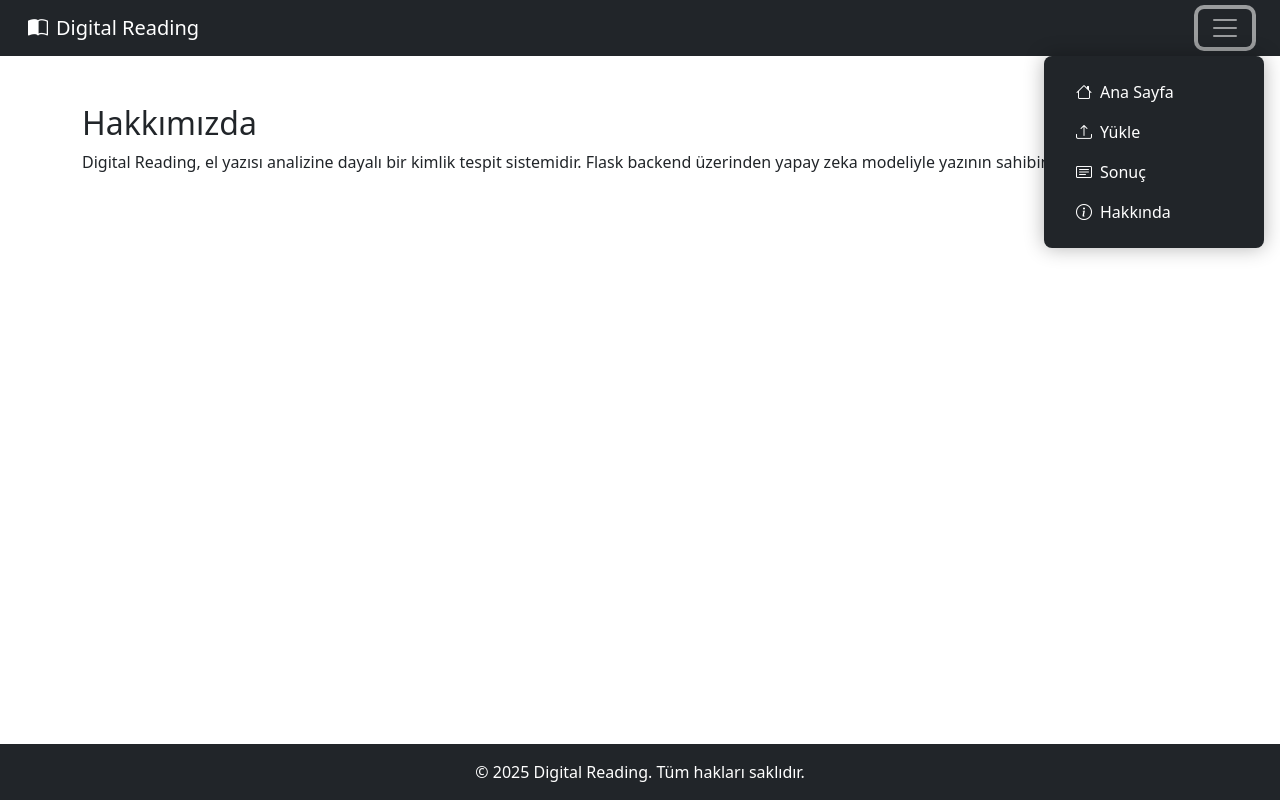
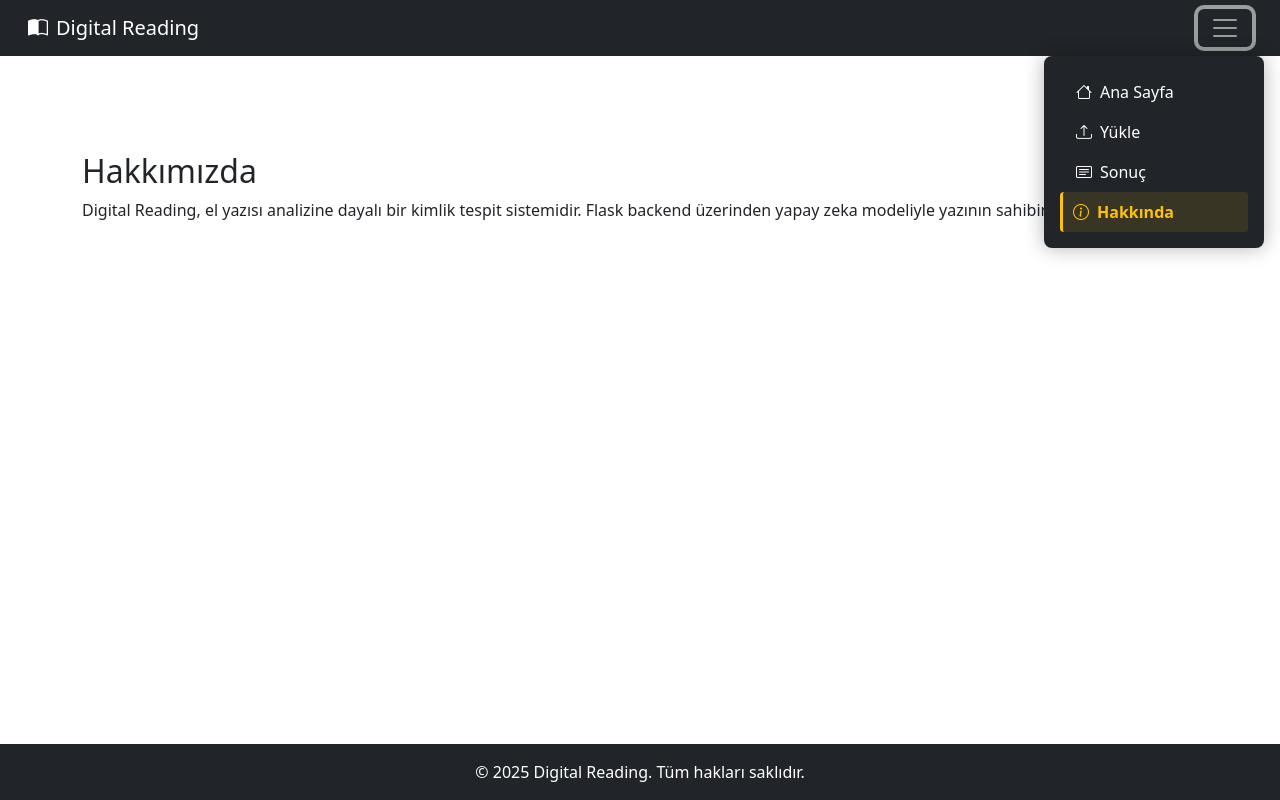
Before and after one commit to RuhanKarimov/HandWriting-Recognation, a React (Create React App) app: page /about in a window 1280 px wide. Both pictures are taken after a click on the button 1225 px from the left and 28 px from the top of the page. Built offline with nearby package versions, Linux system fonts and the light colour scheme.

Commit message:
navbar güncellendi

```diff
--- a/src/components/Navbar.jsx
+++ b/src/components/Navbar.jsx
@@ -51,26 +51,48 @@ export default function Navbar() {
             >
                 <ul className="nav flex-column p-3">
                     <li className="nav-item">
-                        <NavLink className="nav-link text-white" to="/">
+                        <NavLink
+                            to="/"
+                            end
+                            className={({isActive}) =>
+                                `nav-link text-white ${isActive ? 'active-link' : ''}`
+                            }
+                        >
                             <i className="bi bi-house me-2"></i>Ana Sayfa
                         </NavLink>
                     </li>
                     <li className="nav-item">
-                        <NavLink className="nav-link text-white" to="/upload">
+                        <NavLink
+                            to="/upload"
+                            className={({isActive}) =>
+                                `nav-link text-white ${isActive ? 'active-link' : ''}`
+                            }
+                        >
                             <i className="bi bi-upload me-2"></i>Yükle
                         </NavLink>
                     </li>
                     <li className="nav-item">
-                        <NavLink className="nav-link text-white" to="/result">
+                        <NavLink
+                            to="/result"
+                            className={({isActive}) =>
+                                `nav-link text-white ${isActive ? 'active-link' : ''}`
+                            }
+                        >
                             <i className="bi bi-card-text me-2"></i>Sonuç
                         </NavLink>
                     </li>
                     <li className="nav-item">
-                        <NavLink className="nav-link text-white" to="/about">
+                        <NavLink
+                            to="/about"
+                            className={({isActive}) =>
+                                `nav-link text-white ${isActive ? 'active-link' : ''}`
+                            }
+                        >
                             <i className="bi bi-info-circle me-2"></i>Hakkında
                         </NavLink>
                     </li>
                 </ul>
+
             </div>
         </nav>
     );
--- a/src/pages/About.jsx
+++ b/src/pages/About.jsx
@@ -2,7 +2,7 @@ import React from 'react';
 
 export default function About() {
     return (
-        <div className="container mt-5">
+        <div className="container mt-5" style={{ paddingTop: '6vh' }}>
             <h2>Hakkımızda</h2>
             <p>
                 Digital Reading, el yazısı analizine dayalı bir kimlik tespit sistemidir.
--- a/src/pages/Home.jsx
+++ b/src/pages/Home.jsx
@@ -2,7 +2,7 @@ import React from 'react';
 
 export default function Home() {
     return (
-        <div className="container mt-5 text-center">
+        <div className="container mt-5 align-items-center" style={{ paddingTop: '8vh' }}>
             <h1>Hoş Geldiniz 👋</h1>
             <p>Bu sistem, görseldeki yazıların kime ait olduğunu analiz eder.</p>
         </div>
--- a/src/styles/Navbar.css
+++ b/src/styles/Navbar.css
@@ -19,3 +19,11 @@
     transform: translateY(0);
     pointer-events: auto;
 }
+.active-link {
+    font-weight: bold;
+    color: #ffc107 !important; /* Sarımsı */
+    border-left: 3px solid #ffc107;
+    background-color: rgba(255, 193, 7, 0.1);
+    padding-left: 10px;
+    border-radius: 4px;
+}
```
